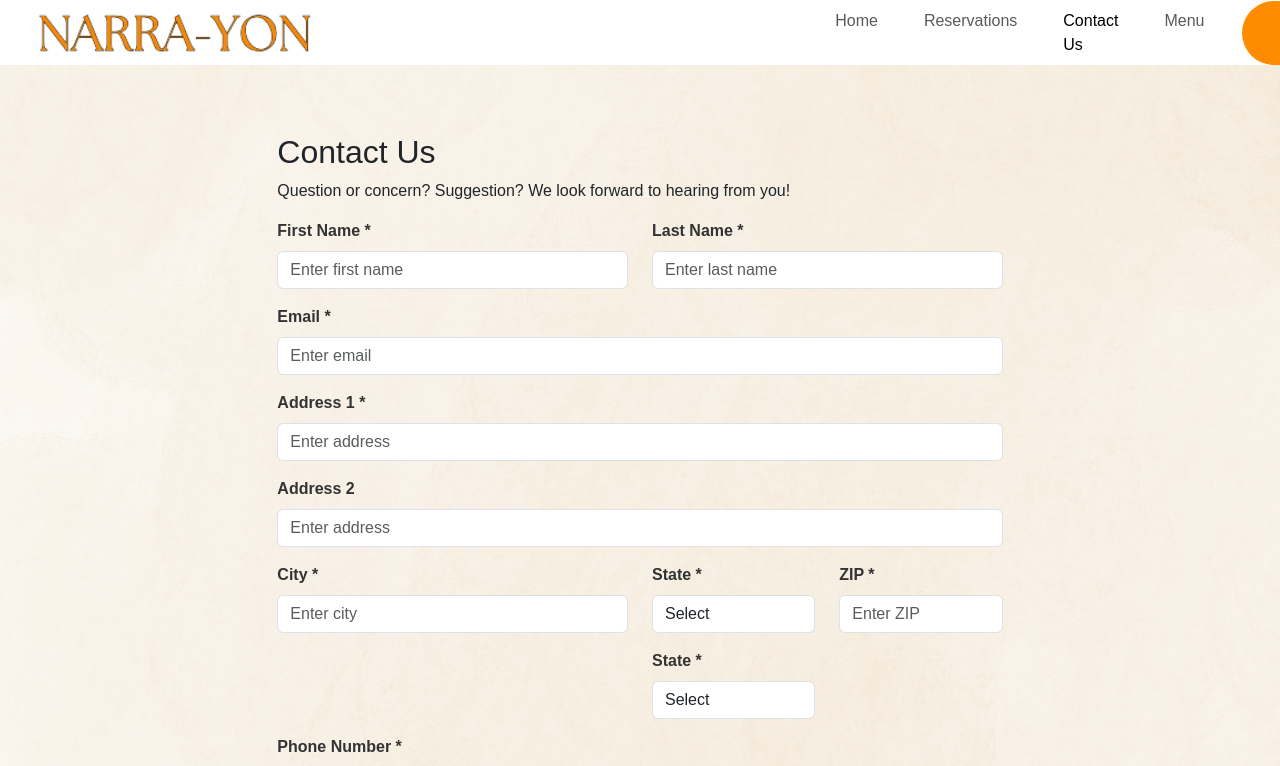
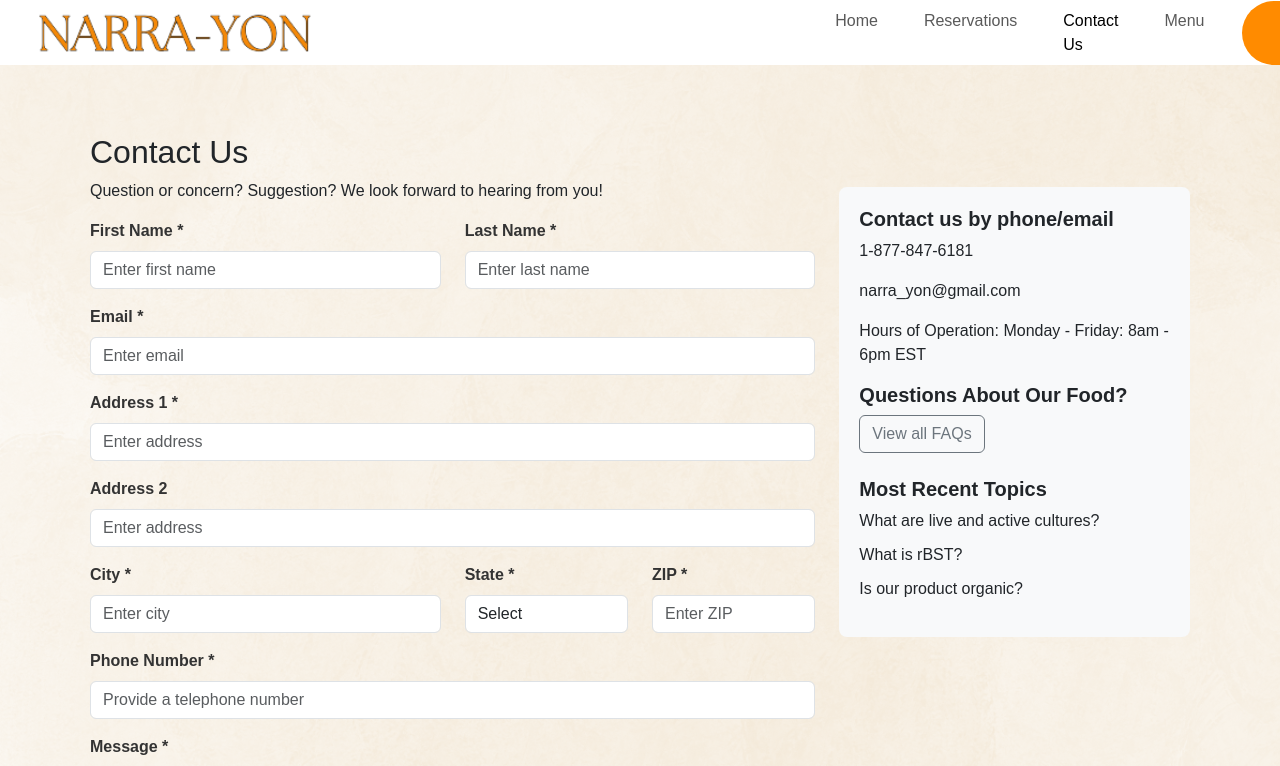
Before and after one commit to JosephEmer05/narra-yon, a React (Create React App) app: page /contact in a window 1280 px wide. Shown: the top 766 px of the page. Built offline with nearby package versions, Linux system fonts and the light colour scheme.

Commit message:
contactus fix frontend fix
need to fix login and register again

```diff
--- a/src/components/Contact.js
+++ b/src/components/Contact.js
@@ -42,7 +42,6 @@ function Contact() {
         console.log('Form submission successful:', result);
         alert('Thank you! Your message has been sent.');
 
-        // Reset the form
         setFormData({
           firstName: '',
           lastName: '',
@@ -75,6 +74,7 @@ function Contact() {
           <p>Question or concern? Suggestion? We look forward to hearing from you!</p>
 
           <Form onSubmit={handleSubmit}>
+            {/* Form Fields */}
             <Row>
               <Col md={6}>
                 <Form.Group controlId="formFirstName">
@@ -104,6 +104,7 @@ function Contact() {
               </Col>
             </Row>
 
+            {/* Additional Form Fields */}
             <Form.Group controlId="formEmail" className="mt-3">
               <Form.Label>Email *</Form.Label>
               <Form.Control
@@ -116,6 +117,7 @@ function Contact() {
               />
             </Form.Group>
 
+            {/* Address Section */}
             <Form.Group controlId="formAddress1" className="mt-3">
               <Form.Label>Address 1 *</Form.Label>
               <Form.Control
@@ -127,7 +129,6 @@ function Contact() {
                 required
               />
             </Form.Group>
-
             <Form.Group controlId="formAddress2" className="mt-3">
               <Form.Label>Address 2</Form.Label>
               <Form.Control
@@ -154,22 +155,6 @@ function Contact() {
                 </Form.Group>
               </Col>
               <Col md={3}>
-              <Form.Group controlId="formState" className="mt-3">
-  <Form.Label>State *</Form.Label>
-  <Form.Control
-    as="select"
-    name="state"
-    value={formData.state}
-    onChange={handleChange}
-    required
-  >
-    <option value="">Select</option> {/* Prevents submission if not changed */}
-    <option value="CA">California</option>
-    <option value="NY">New York</option>
-    <option value="TX">Texas</option>
-    {/* Add other states here */}
-  </Form.Control>
-</Form.Group>
                 <Form.Group controlId="formState" className="mt-3">
                   <Form.Label>State *</Form.Label>
                   <Form.Control
@@ -201,6 +186,7 @@ function Contact() {
               </Col>
             </Row>
 
+            {/* Additional Fields */}
             <Form.Group controlId="formPhoneNumber" className="mt-3">
               <Form.Label>Phone Number *</Form.Label>
               <Form.Control
@@ -212,7 +198,6 @@ function Contact() {
                 required
               />
             </Form.Group>
-
             <Form.Group controlId="formMessage" className="mt-3">
               <Form.Label>Message *</Form.Label>
               <Form.Control
@@ -225,7 +210,6 @@ function Contact() {
                 required
               />
             </Form.Group>
-
             <Form.Group controlId="formCheckBox" className="mt-3">
               <Form.Check
                 type="checkbox"
@@ -235,11 +219,34 @@ function Contact() {
                 onChange={handleChange}
               />
             </Form.Group>
-
             <Button variant="primary" type="submit" className="mt-4">
               Submit
             </Button>
           </Form>
+        </Col>
+
+        {/* Contact Details Section */}
+        <Col md={4} className="mt-4">
+          <div className="contact-details">
+            <h5>Contact us by phone/email</h5>
+            <p>1-877-847-6181</p>
+            <p>narra_yon@gmail.com</p>
+            <p>Hours of Operation: Monday - Friday: 8am - 6pm EST</p>
+
+            <h5>Questions About Our Food?</h5>
+            <Button variant="outline-secondary" href="#">
+              View all FAQs
+            </Button>
+
+            <div className="mt-4">
+              <h5>Most Recent Topics</h5>
+              <ul className="list-unstyled">
+                <li>What are live and active cultures?</li>
+                <li>What is rBST?</li>
+                <li>Is our product organic?</li>
+              </ul>
+            </div>
+          </div>
         </Col>
       </Row>
     </Container>
--- a/src/components/Login.js
+++ b/src/components/Login.js
@@ -74,18 +74,18 @@ const ToggleLink = styled.span`
 const InputRow = styled.div`
   display: flex;
   justify-content: space-between;
-  gap:80px;
+  gap: 80px;
 `;
 
 const Container = styled.div`
   display: flex;
-  justify-content: space-between; // This will evenly space the elements
+  justify-content: space-between;
   align-items: center;
   margin-bottom: 20px;
 `;
 
 const HalfWidthInput = styled.input`
-  width: 49%; // Set a width that fits within the container
+  width: 49%;
   padding: 10px;
   margin-bottom: 20px;
   border: 2px solid #a79e8b;
@@ -95,14 +95,12 @@ const HalfWidthInput = styled.input`
   color: #333;
   font-size: 1rem;
 
-
   &:focus {
     border-color: #000;
     background-color: #f0e4d1;
     outline: none;
   }
 `;
-
 
 function Login() {
   const [isLogin, setIsLogin] = useState(true);
@@ -160,21 +158,15 @@ function Login() {
           <LoginHeader>Register</LoginHeader>
           <form className="login-form" onSubmit={handleRegisterSubmit}>
             <InputRow>
-            <div>
-      <Container>
-
-        <HalfWidthInput type="firstname" placeholder="First Name" />
-
-        <HalfWidthInput type="lastname" placeholder="Last Name" />
-      </Container>
-
-    </div>
+              <div>
+                <Container>
+                  <HalfWidthInput type="text" name="registerFirstname" placeholder="First Name" />
+                  <HalfWidthInput type="text" name="registerLastname" placeholder="Last Name" />
+                </Container>
+              </div>
             </InputRow>
-
             <FormInput type="email" name="registerEmail" required placeholder="Email" />
-
-            <FormInput type="password" name="registerPassword" required placeholder="Register Password"/>
-
+            <FormInput type="password" name="registerPassword" required placeholder="Register Password" />
             <FormInput type="password" name="registerConfirmPassword" required placeholder="Confirm Password" />
             <SubmitButton type="submit">Register</SubmitButton>
             <ToggleText>
--- a/src/components/Menu.js
+++ b/src/components/Menu.js
@@ -76,6 +76,7 @@ function Menu() {
   ];
 
   return (
+    <div className="menu-reservations-bg">
     <div className="menu-container">
       <div className="mains">
         <h2>Mains</h2>
@@ -111,6 +112,7 @@ function Menu() {
         </Carousel>
       </div>
     </div>
+    </div>
   );
 }
 
--- a/src/components/Reservations.js
+++ b/src/components/Reservations.js
@@ -1,5 +1,6 @@
 import React, { useState } from 'react';
 import '../styles/Reservation.css';
+import '../styles/App.css'
 
 function Reservations() {
   const [persons, setPersons] = useState(1);
@@ -34,6 +35,7 @@ function Reservations() {
   };
 
   return (
+    <div className="menu-reservations-bg">
     <div className="reservations-container">
       <div className="reservation-form">
         <h2>Table Reservation</h2>
@@ -78,6 +80,7 @@ function Reservations() {
         </form>
       </div>
     </div>
+    </div>
   );
 }
 
--- a/src/styles/App.css
+++ b/src/styles/App.css
@@ -2,7 +2,7 @@ body {
   margin: 0;
   font-family: 'Arial', sans-serif;
   background-image: url("mainbg.png");
-  background-size: flex;
+  background-size: auto;
   background-repeat: repeat;
 }
 
@@ -106,10 +106,16 @@ button {
 
 .menu-reservations-bg {
   background-image: url('woodbg.png'); /* Background for Menu and Reservations */
-  background-size: cover;
-  height: 130vh;
+  background-size: auto;
+  height: 120vh;
   background-repeat: repeat;
+  margin: 0;
 }
+
+/*.reservations-container {
+  margin: 0;
+  background: auto;
+}*/
 
 
 .mains h2 {
@@ -120,7 +126,7 @@ button {
 
 .mains  {
   text-align: center;
-  margin-top: 100;
+  margin-top: 0;
   color: #ffffff; /* Change the h2 text color in mains */
 }
 
--- a/src/styles/Menu.css
+++ b/src/styles/Menu.css
@@ -1,11 +1,7 @@
 /* Menu.css */
 
 body {
-  background-color: #f8f9fa; /* Optional: Background color for the entire page */
-  /* background-image: url('../path/to/your/background.jpg'); */
-  /* background-size: cover; */
-  /* background-position: center; */
-  /* background-attachment: fixed; */
+  background-color: #f8f9fa;
 }
 
 .container {
--- a/src/styles/Reservation.css
+++ b/src/styles/Reservation.css
@@ -4,7 +4,7 @@
   padding: 20px;
   box-shadow: 0 4px 10px rgba(0, 0, 0, 0.2);
   max-width: 400px;
-  margin: 50px auto;
+  margin: auto;
 }
 
 .reservation-form h2 {
@@ -52,3 +52,10 @@ button[type="submit"] {
 button[type="submit"]:hover {
   background-color: #d48f00;
 }
+
+.reservations-container {
+  display: flex; /* Enables flexbox layout */
+  justify-content: center; /* Centers content horizontally */
+  align-items: center; /* Centers content vertically */
+  height: 100vh; /* Full viewport height */
+}
```
Also changed, not shown: 1 other file (tests, documents, lock files or other folders).
